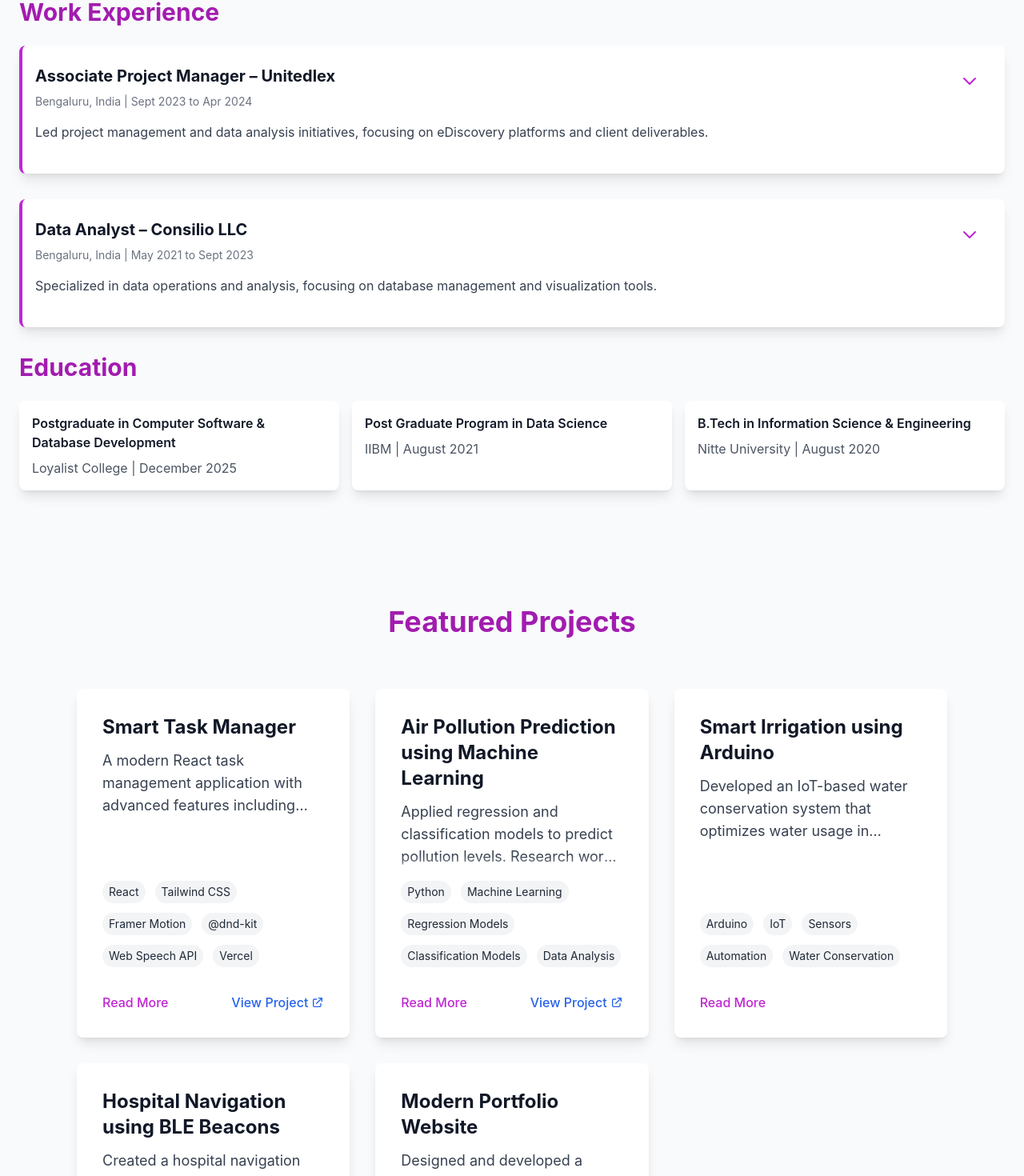
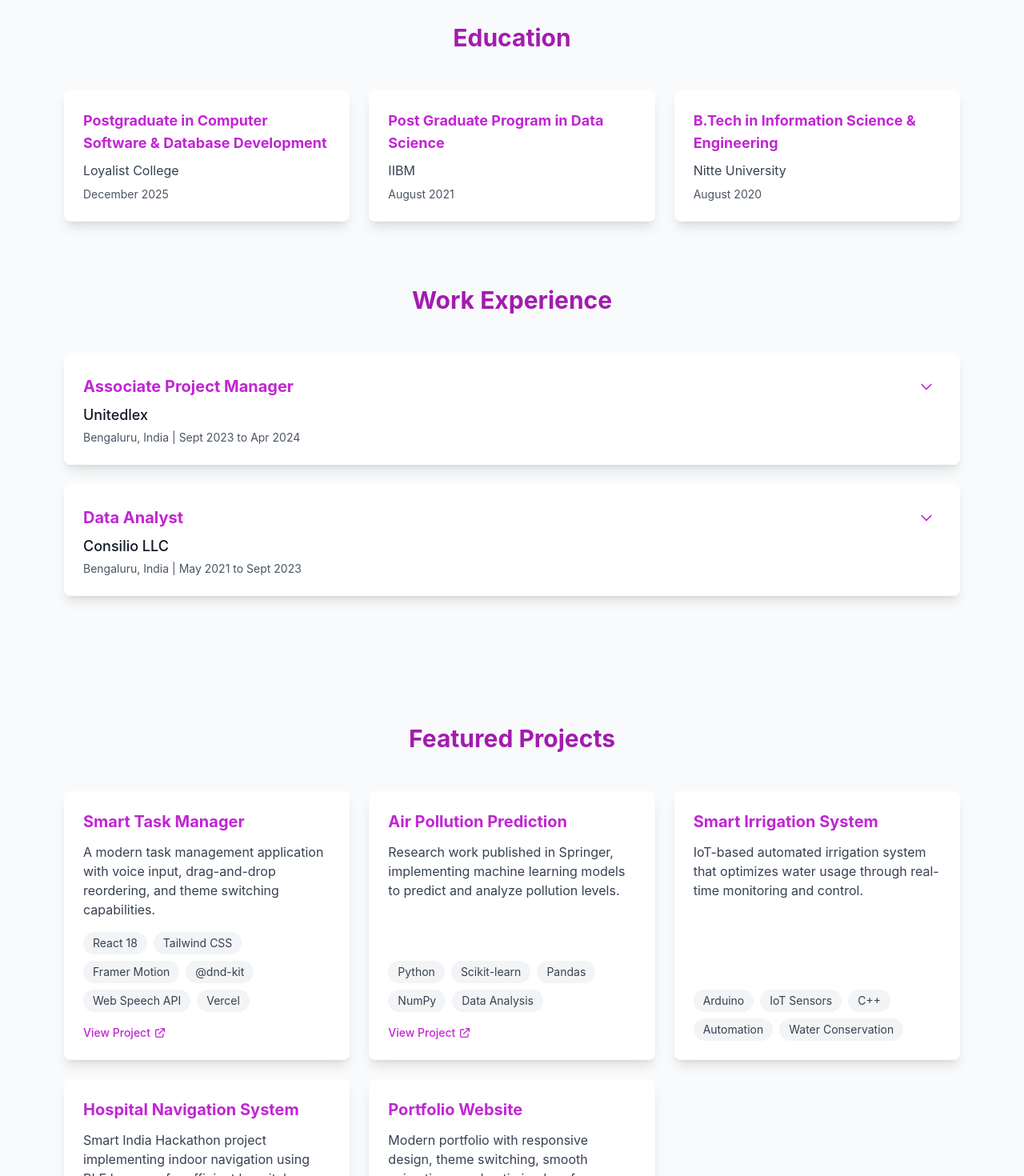
Before and after one commit to klutz-04/Portfolio, a React (Vite) app: page / in a window 1280 px wide. Shown: the part 1539-3009 px from the top of the page at 80% size. Built offline with nearby package versions, Linux system fonts and the light colour scheme.

Commit message:
Update portfolio styling: Make experience section expandable, keep education horizontal, and improve projects section

```diff
--- a/src/components/Experience.jsx
+++ b/src/components/Experience.jsx
@@ -19,15 +19,11 @@ const Experience = () => {
       location: 'Bengaluru, India',
       period: 'Sept 2023 to Apr 2024',
       summary: 'Led project management and data analysis initiatives, focusing on eDiscovery platforms and client deliverables.',
-      responsibilities: [
-        'Interfaced with internal and client stakeholders to gather business requirements, document workflows, and track deliverables using Agile methodologies.',
-        'Converted high-level business needs into actionable tasks; created and maintained documentation including STRs and project plans.',
-        'Supported systems integration and end-to-end project lifecycle for eDiscovery platforms with quality assurance processes.',
-        'Managed search queries, metadata indexing, and document production through platforms like Relativity and Excel.',
-        'Utilized Power BI to create interactive dashboards for tracking project metrics, task completion rates, and team productivity.',
-        'Performed document TIFFing/OCR and managed search queries, indexes, and Search Term Reports (STRs).',
-        'Leveraged JIRA to monitor progress, resolve issues, and maintain project traceability.',
-        'Provided client support with attention to details for hosted applications and contributed to processing documentation and internal communication.'
+      highlights: [
+        'Managed end-to-end project lifecycle for eDiscovery platforms using Agile methodologies',
+        'Created interactive Power BI dashboards for tracking project metrics and team productivity',
+        'Handled document processing, search queries, and metadata indexing through Relativity',
+        'Utilized JIRA for project tracking and maintained comprehensive documentation'
       ]
     },
     {
@@ -36,16 +32,11 @@ const Experience = () => {
       location: 'Bengaluru, India',
       period: 'May 2021 to Sept 2023',
       summary: 'Specialized in data operations and analysis, focusing on database management and visualization tools.',
-      responsibilities: [
-        'Collaborated with the Data Mapping team under the Data Operations division, leveraging Microsoft SQL Server, Microsoft Excel, Power BI to process and host third-party datasets into Consilio\'s internal databases.',
-        'Recognized as part of the "Best Team" during the Annual Consilio World Event for exceptional performance and collaboration.',
-        'Created Power BI dashboards to analyze dataset types and identify opportunities for acquiring additional relevant data.',
-        'Collaborated with cross-functional teams to process and map complex third-party datasets into internal databases using SQL and Excel.',
-        'Facilitated data ingestion, cleansing, load file generation, and validation to support high-volume eDiscovery and litigation support.',
-        'Facilitated seamless coordination between onsite and offshore teams to manage project deliverables and ensure timely, accurate data delivery in line with client requirements.',
-        'Developed and maintained Power BI dashboards to visualize project KPIs, workload distribution, and client deliverable timelines.',
-        'Managed data loading and administrative operations in Relativity and Sightline (Consilio\'s proprietary platform), including searches, workspace setup, TIFFing, and export functionalities.',
-        'Supported project managers by handling custom tasks aligned with business priorities, ensuring efficient data workflows and timely client deliverables.'
+      highlights: [
+        'Collaborated with Data Mapping team to process and host third-party datasets using SQL Server',
+        'Recognized as "Best Team" during Annual Consilio World Event for exceptional performance',
+        'Developed Power BI dashboards for dataset analysis and opportunity identification',
+        'Managed data loading operations in Relativity and Sightline platforms'
       ]
     }
   ];
@@ -69,49 +60,80 @@ const Experience = () => {
   ];
 
   return (
-    <section id="experience" className={`py-12 ${
+    <section id="experience" className={`py-20 ${
       darkMode ? 'bg-gray-800 text-white' : 'bg-gray-50 text-gray-900'
     }`}>
-      <div className="container mx-auto px-4 sm:px-6">
-        <div className="mb-8">
-          <h2 className={`text-2xl sm:text-3xl font-bold mb-6 ${
+      <div className="container mx-auto px-4 max-w-6xl">
+        {/* Education Section - Horizontal */}
+        <div className="mb-20">
+          <h2 className={`text-3xl font-bold mb-12 text-center ${
+            darkMode ? 'text-fuchsia-400' : 'text-fuchsia-700'
+          }`}>
+            Education
+          </h2>
+          <div className="grid grid-cols-1 md:grid-cols-2 lg:grid-cols-3 gap-6">
+            {education.map((edu, index) => (
+              <div
+                key={index}
+                className={`p-6 rounded-lg ${
+                  darkMode ? 'bg-gray-900' : 'bg-white'
+                } shadow-lg transition-all duration-300 hover:shadow-xl`}
+              >
+                <h3 className={`text-lg font-bold mb-2 ${
+                  darkMode ? 'text-fuchsia-400' : 'text-fuchsia-600'
+                }`}>
+                  {edu.degree}
+                </h3>
+                <p className={`${
+                  darkMode ? 'text-gray-300' : 'text-gray-700'
+                }`}>
+                  {edu.institution}
+                </p>
+                <p className={`text-sm mt-2 ${
+                  darkMode ? 'text-gray-400' : 'text-gray-600'
+                }`}>
+                  {edu.date}
+                </p>
+              </div>
+            ))}
+          </div>
+        </div>
+
+        {/* Work Experience Section - Expandable */}
+        <div>
+          <h2 className={`text-3xl font-bold mb-12 text-center ${
             darkMode ? 'text-fuchsia-400' : 'text-fuchsia-700'
           }`}>
             Work Experience
           </h2>
-          <div className="space-y-8">
+          <div className="space-y-6">
             {experiences.map((exp, index) => (
               <div
                 key={index}
-                className={`border-l-4 border-fuchsia-600 pl-4 ${
+                className={`p-6 rounded-lg ${
                   darkMode ? 'bg-gray-900' : 'bg-white'
-                } rounded-lg p-6 shadow-lg transition-all duration-300 hover:shadow-xl`}
+                } shadow-lg transition-all duration-300 hover:shadow-xl`}
               >
                 <div
+                  className="flex flex-col md:flex-row md:items-center md:justify-between cursor-pointer"
                   onClick={() => toggleJob(index)}
-                  className="cursor-pointer"
                 >
-                  <div className="flex justify-between items-start">
-                    <div>
-                      <h3 className="font-bold text-lg sm:text-xl mb-2">
-                        {exp.title} – {exp.company}
+                  <div className="flex-grow">
+                    <div className="flex items-center justify-between">
+                      <h3 className={`text-xl font-bold ${
+                        darkMode ? 'text-fuchsia-400' : 'text-fuchsia-600'
+                      }`}>
+                        {exp.title}
                       </h3>
-                      <p className={`text-sm mb-4 ${
-                        darkMode ? 'text-gray-400' : 'text-gray-500'
-                      }`}>
-                        {exp.location} | {exp.period}
-                      </p>
-                    </div>
                       <button
                         className={`p-2 rounded-full transition-transform duration-300 ${
                           expandedJobs[index] ? 'rotate-180' : ''
                         } ${
-                        darkMode ? 'text-fuchsia-400 hover:text-fuchsia-300' : 'text-fuchsia-600 hover:text-fuchsia-700'
+                          darkMode ? 'text-fuchsia-400' : 'text-fuchsia-600'
                         }`}
-                      aria-label={expandedJobs[index] ? 'Collapse details' : 'Expand details'}
                       >
                         <svg
-                        className="w-6 h-6"
+                          className="w-5 h-5"
                           fill="none"
                           stroke="currentColor"
                           viewBox="0 0 24 24"
@@ -125,43 +147,38 @@ const Experience = () => {
                         </svg>
                       </button>
                     </div>
+                    <p className="text-lg font-medium mt-1">{exp.company}</p>
+                    <p className={`text-sm mt-1 ${
+                      darkMode ? 'text-gray-400' : 'text-gray-600'
+                    }`}>
+                      {exp.location} | {exp.period}
+                    </p>
+                  </div>
+                </div>
+
+                <div className={`overflow-hidden transition-all duration-500 ease-in-out ${
+                  expandedJobs[index] ? 'max-h-[500px] opacity-100 mt-4' : 'max-h-0 opacity-0'
+                }`}>
                   <p className={`text-base mb-4 ${
                     darkMode ? 'text-gray-300' : 'text-gray-700'
                   }`}>
                     {exp.summary}
                   </p>
-                </div>
-                <div className={`overflow-hidden transition-all duration-500 ease-in-out ${
-                  expandedJobs[index] ? 'max-h-[1000px] opacity-100' : 'max-h-0 opacity-0'
-                }`}>
-                  <ul className={`list-disc list-inside space-y-2 text-sm sm:text-base mt-4 ${
-                    darkMode ? 'text-gray-300' : 'text-gray-700'
-                  }`}>
-                    {exp.responsibilities.map((item, idx) => (
-                      <li key={idx} className="leading-relaxed">{item}</li>
-                    ))}
-                  </ul>
-                </div>
-              </div>
+
+                  <div className="space-y-2">
+                    {exp.highlights.map((highlight, idx) => (
+                      <p
+                        key={idx}
+                        className={`text-sm flex items-start ${
+                          darkMode ? 'text-gray-400' : 'text-gray-600'
+                        }`}
+                      >
+                        <span className="mr-2">•</span>
+                        {highlight}
+                      </p>
                     ))}
                   </div>
                 </div>
-
-        <div>
-          <h2 className={`text-2xl sm:text-3xl font-bold mb-6 ${
-            darkMode ? 'text-fuchsia-400' : 'text-fuchsia-700'
-          }`}>
-            Education
-          </h2>
-          <div className="grid gap-4 sm:grid-cols-2 lg:grid-cols-3">
-            {education.map((edu, index) => (
-              <div key={index} className={`p-4 rounded-lg ${
-                darkMode ? 'bg-gray-900' : 'bg-white'
-              } shadow-lg hover:shadow-xl transition-shadow duration-300`}>
-                <h3 className="font-semibold mb-2">{edu.degree}</h3>
-                <p className={darkMode ? 'text-gray-400' : 'text-gray-600'}>
-                  {edu.institution} | {edu.date}
-                </p>
               </div>
             ))}
           </div>
--- a/src/components/Projects.jsx
+++ b/src/components/Projects.jsx
@@ -1,45 +1,37 @@
-import React, { useState } from 'react';
+import React from 'react';
 import { useTheme } from '../context/ThemeContext';
 import { projects } from '../data/projects';
 
 const ProjectCard = ({ project }) => {
-  const [isExpanded, setIsExpanded] = useState(false);
   const { darkMode } = useTheme();
 
   return (
     <div
-      className={`rounded-lg shadow-lg transition-all duration-300 h-full flex flex-col ${
-        darkMode ? 'bg-gray-800 text-white' : 'bg-white text-gray-900'
-      }`}
+      className={`rounded-lg p-6 transition-all duration-300 h-full ${
+        darkMode ? 'bg-gray-800 hover:bg-gray-700' : 'bg-white hover:bg-gray-50'
+      } shadow-lg hover:shadow-xl`}
     >
-      <div className="p-4 md:p-6 lg:p-8 flex flex-col flex-grow">
-        <h3 className="text-lg md:text-xl lg:text-2xl font-bold mb-3">{project.title}</h3>
+      <div className="flex flex-col h-full">
+        <h3 className={`text-xl font-bold mb-3 ${
+          darkMode ? 'text-fuchsia-400' : 'text-fuchsia-600'
+        }`}>
+          {project.title}
+        </h3>
 
-        {/* Project Description */}
-        <div className="relative flex-grow">
-          <p className={`text-sm md:text-base lg:text-lg mb-4 ${
-            isExpanded ? '' : 'line-clamp-3'
-          } ${darkMode ? 'text-gray-300' : 'text-gray-700'}`}>
+        <p className={`text-base mb-4 flex-grow ${
+          darkMode ? 'text-gray-300' : 'text-gray-700'
+        }`}>
           {project.description}
         </p>
 
-          {/* Gradient Overlay */}
-          {!isExpanded && (
-            <div className={`absolute bottom-0 left-0 right-0 h-8 bg-gradient-to-t ${
-              darkMode ? 'from-gray-800' : 'from-white'
-            } to-transparent`} />
-          )}
-        </div>
-
-        {/* Technologies */}
-        <div className="flex flex-wrap gap-2 md:gap-3 mb-4">
+        <div className="flex flex-wrap gap-2 mt-auto">
           {project.technologies.map((tech, index) => (
             <span
               key={index}
-              className={`px-2 py-1 text-xs md:text-sm rounded-full ${
+              className={`px-3 py-1 text-sm rounded-full ${
                 darkMode
-                  ? 'bg-gray-700 text-gray-200'
-                  : 'bg-gray-100 text-gray-800'
+                  ? 'bg-gray-700 text-gray-300'
+                  : 'bg-gray-100 text-gray-700'
               }`}
             >
               {tech}
@@ -47,28 +39,15 @@ const ProjectCard = ({ project }) => {
           ))}
         </div>
 
-        {/* Actions */}
-        <div className="flex items-center justify-between mt-auto pt-4">
-          <button
-            onClick={() => setIsExpanded(!isExpanded)}
-            className={`text-sm md:text-base font-medium ${
-              darkMode
-                ? 'text-fuchsia-400 hover:text-fuchsia-300'
-                : 'text-fuchsia-600 hover:text-fuchsia-700'
-            } transition-colors`}
-          >
-            {isExpanded ? 'Show Less' : 'Read More'}
-          </button>
-
         {project.link !== '#' && (
           <a
             href={project.link}
             target="_blank"
             rel="noopener noreferrer"
-              className={`text-sm md:text-base font-medium flex items-center ${
+            className={`inline-flex items-center mt-4 text-sm font-medium ${
               darkMode
-                  ? 'text-blue-400 hover:text-blue-300'
-                  : 'text-blue-600 hover:text-blue-700'
+                ? 'text-fuchsia-400 hover:text-fuchsia-300'
+                : 'text-fuchsia-600 hover:text-fuchsia-700'
             } transition-colors`}
           >
             View Project
@@ -89,7 +68,6 @@ const ProjectCard = ({ project }) => {
         )}
       </div>
     </div>
-    </div>
   );
 };
 
@@ -98,23 +76,18 @@ const Projects = () => {
 
   return (
     <section
-      name="projects"
       id="projects"
-      className={`min-h-screen pt-16 md:pt-20 lg:pt-24 pb-16 md:pb-20 lg:pb-24
-        ${darkMode
-          ? 'bg-gray-900 text-white'
-          : 'bg-gray-50 text-gray-900'
-        }
-        transition-colors duration-300
-      `}
+      className={`py-20 ${
+        darkMode ? 'bg-gray-900 text-white' : 'bg-gray-50 text-gray-900'
+      }`}
     >
-      <div className="container mx-auto px-4 md:px-12 lg:px-24 max-w-screen-xl">
-        <h2 className={`text-2xl md:text-3xl lg:text-4xl font-bold mb-8 md:mb-12 lg:mb-16 text-center ${
+      <div className="container mx-auto px-4 max-w-6xl">
+        <h2 className={`text-3xl font-bold mb-12 text-center ${
           darkMode ? 'text-fuchsia-400' : 'text-fuchsia-700'
         }`}>
           Featured Projects
         </h2>
-        <div className="grid grid-cols-1 sm:grid-cols-2 lg:grid-cols-3 gap-4 md:gap-6 lg:gap-8 max-w-screen-xl mx-auto">
+        <div className="grid grid-cols-1 md:grid-cols-2 lg:grid-cols-3 gap-6">
           {projects.map((project) => (
             <ProjectCard key={project.id} project={project} />
           ))}
--- a/src/data/projects.js
+++ b/src/data/projects.js
@@ -2,36 +2,36 @@ export const projects = [
   {
     id: 1,
     title: 'Smart Task Manager',
-    description: 'A modern React task management application with advanced features including voice input, drag-and-drop task reordering, auto-categorization, and dark/light theme. Built with React 18, Tailwind CSS, and modern development practices.',
-    technologies: ['React', 'Tailwind CSS', 'Framer Motion', '@dnd-kit', 'Web Speech API', 'Vercel'],
+    description: 'A modern task management application with voice input, drag-and-drop reordering, and theme switching capabilities.',
+    technologies: ['React 18', 'Tailwind CSS', 'Framer Motion', '@dnd-kit', 'Web Speech API', 'Vercel'],
     link: 'https://smart-task-manager-virid.vercel.app/'
   },
   {
     id: 2,
-    title: 'Air Pollution Prediction using Machine Learning',
-    description: 'Applied regression and classification models to predict pollution levels. Research work published in Springer, demonstrating expertise in data science and environmental analysis.',
-    technologies: ['Python', 'Machine Learning', 'Regression Models', 'Classification Models', 'Data Analysis'],
+    title: 'Air Pollution Prediction',
+    description: 'Research work published in Springer, implementing machine learning models to predict and analyze pollution levels.',
+    technologies: ['Python', 'Scikit-learn', 'Pandas', 'NumPy', 'Data Analysis'],
     link: 'https://link.springer.com/chapter/10.1007/978-981-16-3342-3_2'
   },
   {
     id: 3,
-    title: 'Smart Irrigation using Arduino',
-    description: 'Developed an IoT-based water conservation system that optimizes water usage in agriculture through automated irrigation control. The system monitors soil moisture, weather conditions, and water requirements to maintain optimal irrigation levels.',
-    technologies: ['Arduino', 'IoT', 'Sensors', 'Automation', 'Water Conservation'],
+    title: 'Smart Irrigation System',
+    description: 'IoT-based automated irrigation system that optimizes water usage through real-time monitoring and control.',
+    technologies: ['Arduino', 'IoT Sensors', 'C++', 'Automation', 'Water Conservation'],
     link: '#'
   },
   {
     id: 4,
-    title: 'Hospital Navigation using BLE Beacons',
-    description: 'Created a hospital navigation solution with Bluetooth Low Energy (BLE) Beacons for patients as part of Smart India Hackathon. The system helps patients and visitors navigate large hospital complexes efficiently using smartphone-based indoor positioning.',
-    technologies: ['Bluetooth BLE', 'Mobile Development', 'Indoor Navigation', 'Healthcare Technology', 'User Experience'],
+    title: 'Hospital Navigation System',
+    description: 'Smart India Hackathon project implementing indoor navigation using BLE beacons for efficient hospital wayfinding.',
+    technologies: ['Bluetooth BLE', 'Mobile Dev', 'Indoor Navigation', 'UX Design'],
     link: '#'
   },
   {
     id: 5,
-    title: 'Modern Portfolio Website',
-    description: 'Designed and developed a modern portfolio website using React and Tailwind CSS. Features include responsive design, dark/light mode with system preference detection, smooth navigation, animated UI components, and optimized performance. Implemented with modern development practices and deployed on Vercel.',
-    technologies: ['React', 'Tailwind CSS', 'Vite', 'Git', 'Vercel', 'Responsive Design'],
+    title: 'Portfolio Website',
+    description: 'Modern portfolio with responsive design, theme switching, smooth animations, and optimized performance.',
+    technologies: ['React', 'Tailwind CSS', 'Vite', 'Git', 'Vercel'],
     link: 'https://react-portfolio-sheethu.vercel.app'
   }
 ];
```
Lines whose indentation alone changed are shown as unchanged.
